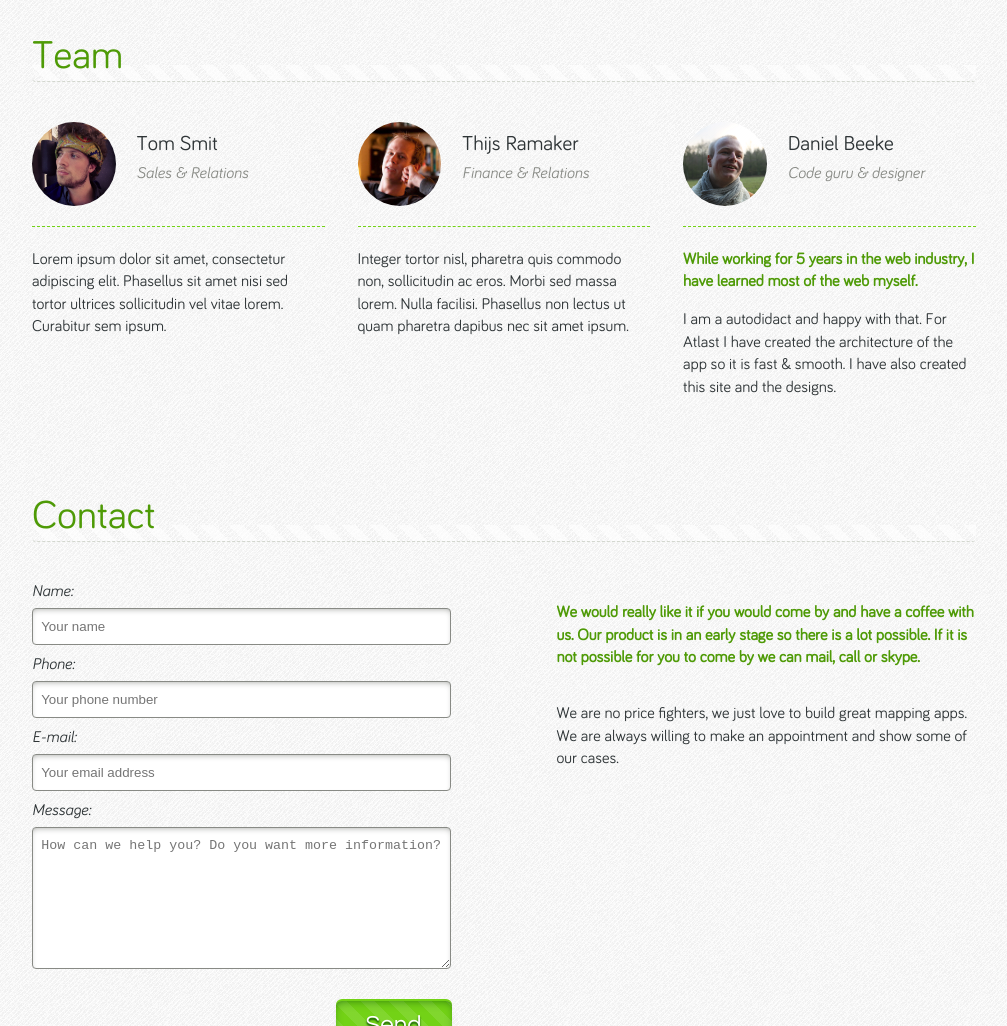
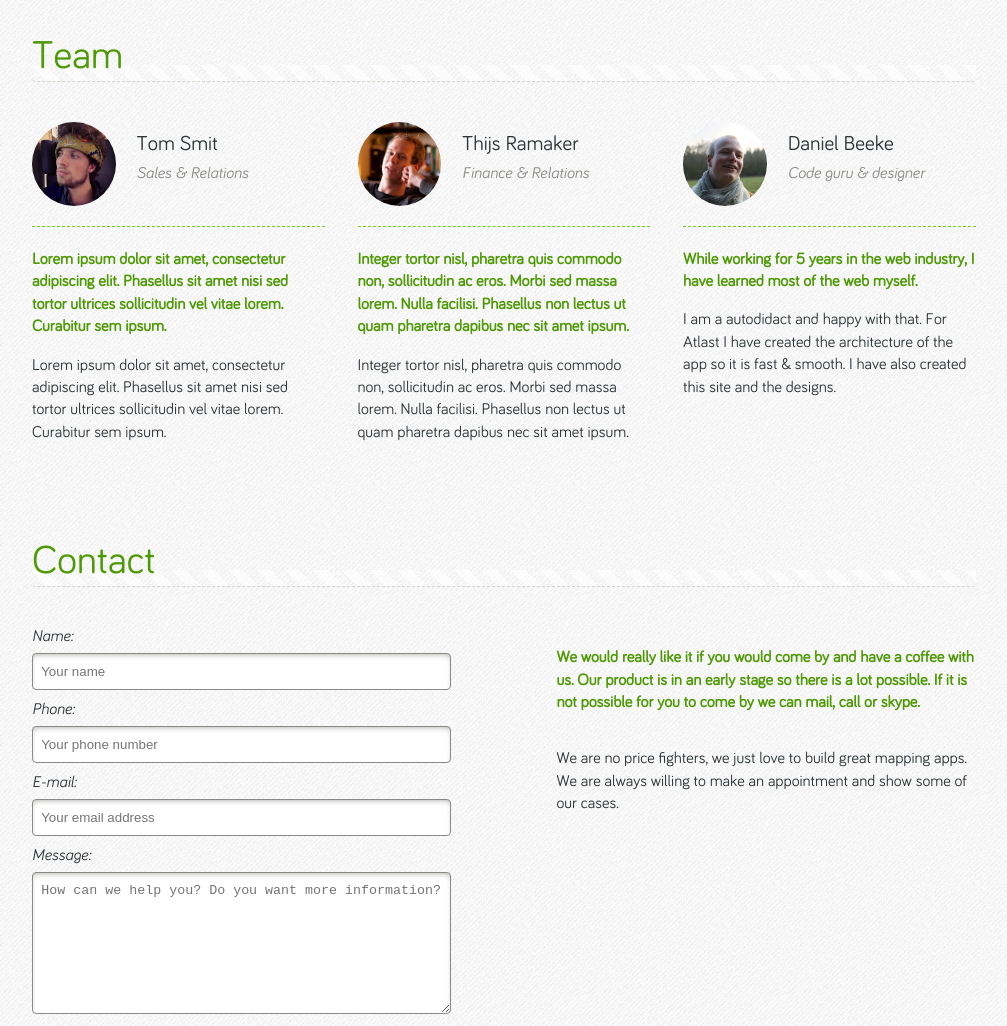
Before and after one commit to Atlastlab/atlastlab.com, a plain HTML site: page index.html in a window 1280 px wide. Shown: the part 3108-4134 px from the top of the page, without its empty margins (136-1143 px from the left). Drawn offline with nearby package versions, Linux system fonts and the light colour scheme.

Commit message:
lorem ipsum

```diff
--- a/index.html
+++ b/index.html
@@ -149,14 +149,16 @@
                 <img src="img/tom.jpg">
                 <h4>Tom Smit</h4>
                 <em>Sales & Relations</em>
-                <p class="top">Lorem ipsum dolor sit amet, consectetur adipiscing elit. Phasellus sit amet nisi sed tortor ultrices sollicitudin vel vitae lorem. Curabitur sem ipsum.</p>
+                <p class="top"><strong>Lorem ipsum dolor sit amet, consectetur adipiscing elit. Phasellus sit amet nisi sed tortor ultrices sollicitudin vel vitae lorem. Curabitur sem ipsum.</strong></p>
+                <p>Lorem ipsum dolor sit amet, consectetur adipiscing elit. Phasellus sit amet nisi sed tortor ultrices sollicitudin vel vitae lorem. Curabitur sem ipsum.</p>
             </div>
 
             <div class="team-member">
                 <img src="img/thijs.jpg">
                 <h4>Thijs Ramaker</h4>
                 <em>Finance & Relations</em>
-                <p class="top">Integer tortor nisl, pharetra quis commodo non, sollicitudin ac eros. Morbi sed massa lorem. Nulla facilisi. Phasellus non lectus ut quam pharetra dapibus nec sit amet ipsum.</p>
+                <p class="top"><strong>Integer tortor nisl, pharetra quis commodo non, sollicitudin ac eros. Morbi sed massa lorem. Nulla facilisi. Phasellus non lectus ut quam pharetra dapibus nec sit amet ipsum.</strong></p>
+                <p>Integer tortor nisl, pharetra quis commodo non, sollicitudin ac eros. Morbi sed massa lorem. Nulla facilisi. Phasellus non lectus ut quam pharetra dapibus nec sit amet ipsum.</p>
             </div>
 
             <div class="team-member">
```
